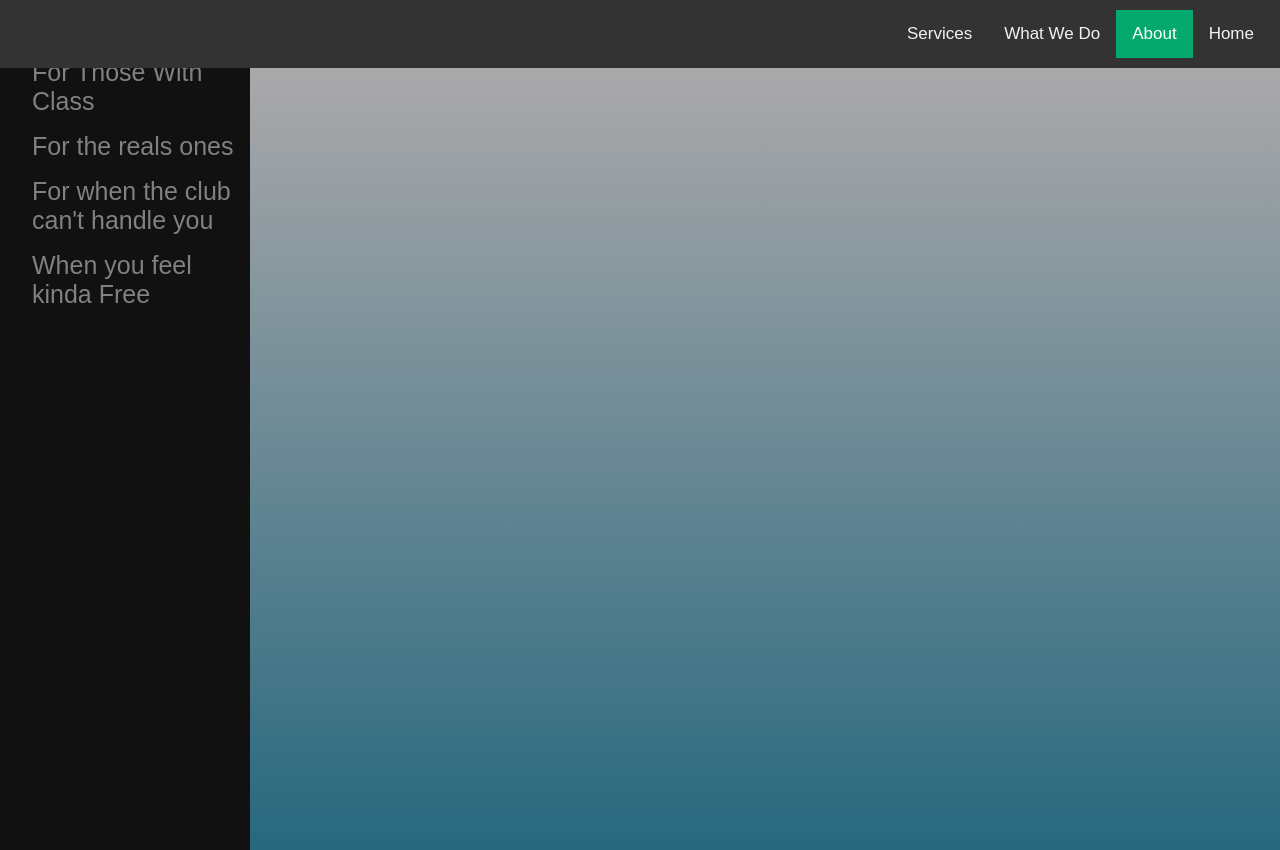
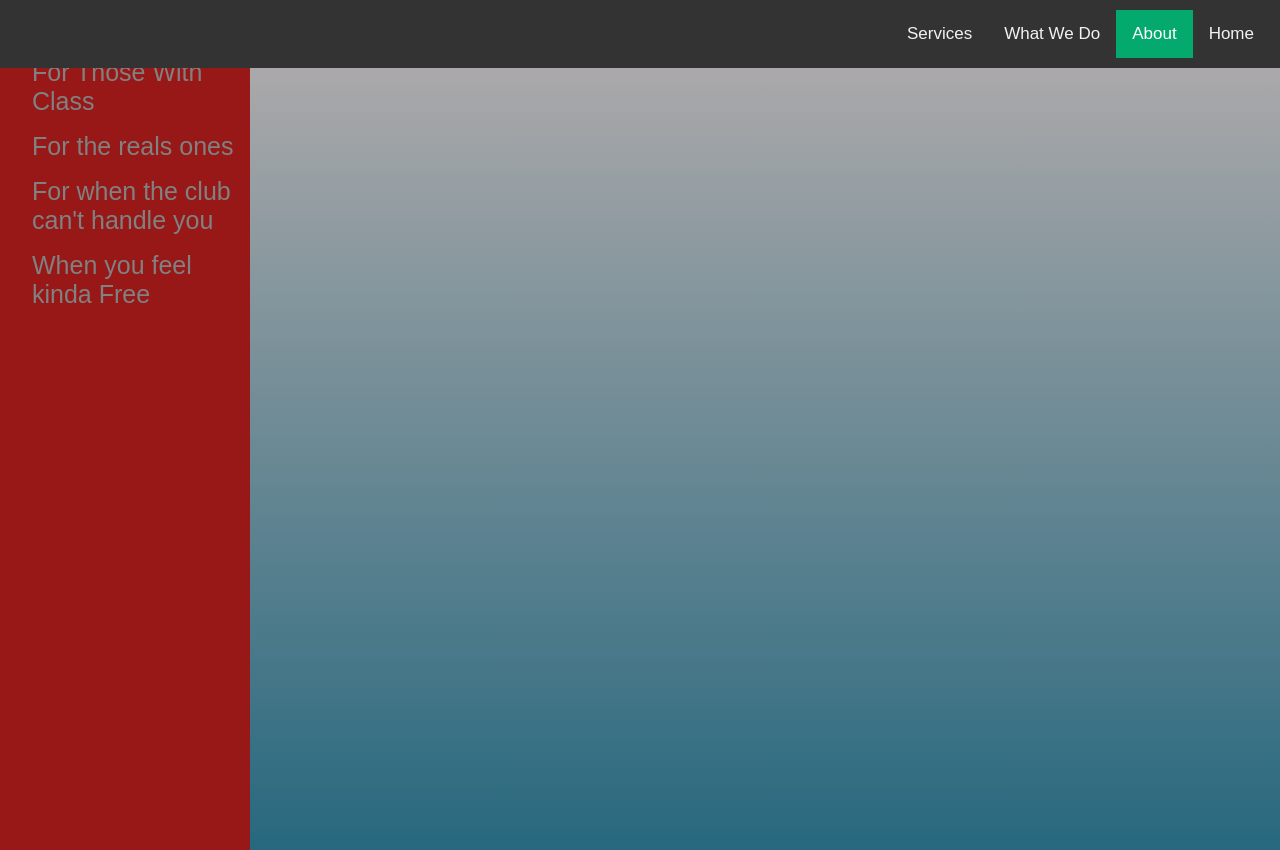
Before and after one commit to CurlySoldier/Divergence, a plain HTML site: page HTML/About.html in a window 1280 px wide. Drawn offline with Linux system fonts and the light colour scheme.

Commit message:
what am I doing

```diff
--- a/CSS/DesignH.css
+++ b/CSS/DesignH.css
@@ -4,7 +4,7 @@
     position: fixed;
     top: 0;
     left: 0;
-    background-color: #111;
+    background-color: #981818;
     padding-top: 50px;
 }
 
```
